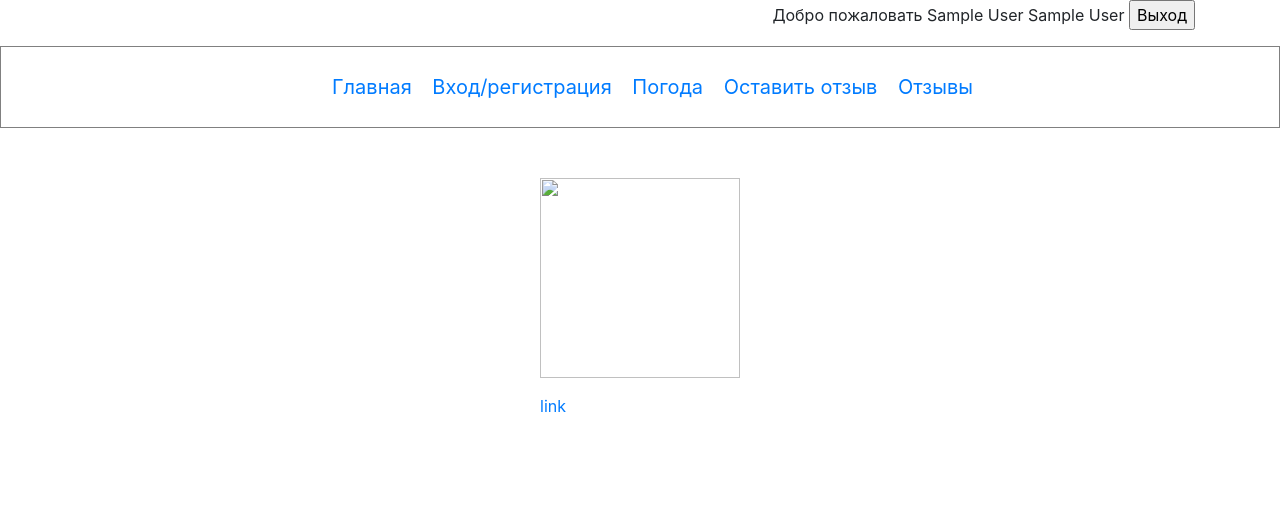
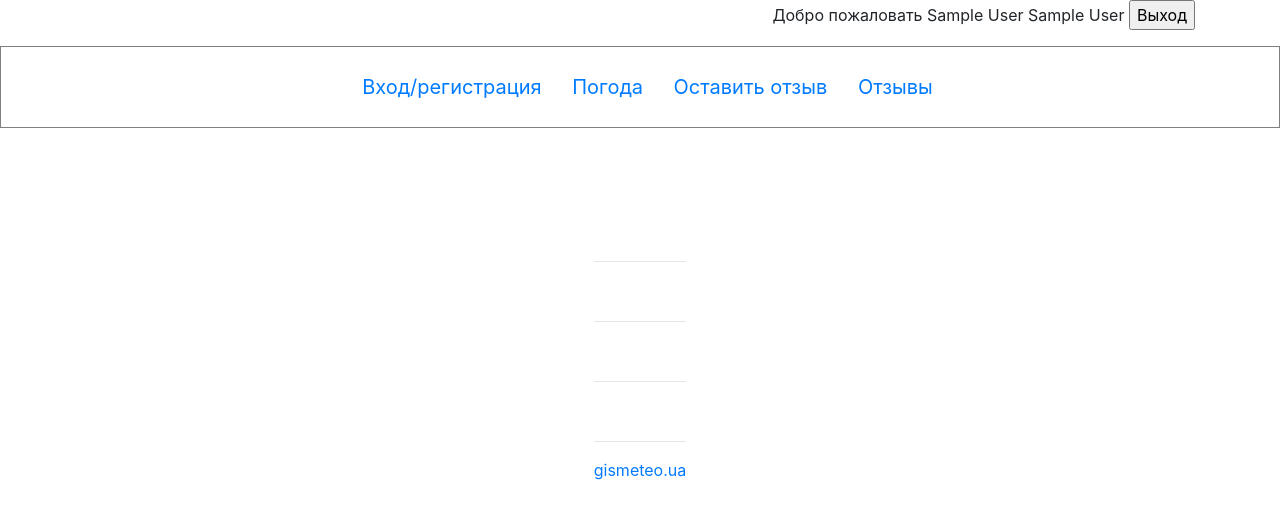
Before and after one commit to miusov/bwtTest, a PHP site: page /weather in a window 1280 px wide. Shown: the top 519 px of the page. Run offline with PHP 8.4, Linux system fonts and the light colour scheme; the visitor is signed in with stand-in values (Sample User, id 1); data that the repository does not hold is empty; some libraries are stand-ins or nearby versions.

Commit message:
28.12.16v4

```diff
--- a/controllers/LoginController.php
+++ b/controllers/LoginController.php
@@ -18,8 +18,6 @@ class LoginController
 		if (isset($_POST['register'])) {
 			if ($_POST['name'] != '' && $_POST['surname'] != '' && $_POST['email'] != '') {
 
-
-
 				$setlogin = Login::setLogin($name,$surname,$email,$sex,$bdate);
 				echo '<h3 style="color:green;text-align:center" >Вы зарегистрировались!</h3>';
 			}
@@ -37,7 +35,7 @@ class LoginController
 				session_start();
 			$_SESSION['name']=$login['name'];
 			$_SESSION['surname']=$login['surname'];
-			echo '<script>location.href = "/bwtTest"</script>';
+			echo '<script>location.href = "weather"</script>';
 			}
 			else{
 				echo '<h3 style="color:red">Не верно!</h3>';
@@ -48,7 +46,7 @@ class LoginController
 		if (isset($_POST['exit'])) {
 			unset($_SESSION['name']);
 			unset($_SESSION['surname']);
-			echo '<script>location.href = "/bwtTest"</script>';
+			echo '<script>location.href = "login"</script>';
 		}
 
 		return true;
--- a/controllers/WeatherController.php
+++ b/controllers/WeatherController.php
@@ -4,9 +4,8 @@ class WeatherController
 {
 	public function actionIndex()
 	{
-
-
-		$gismeteo = file_get_contents("http://informer.gismeteo.ru/rss/34601.xml");
+		if ($_SESSION['name']) {
+			$gismeteo = file_get_contents("http://informer.gismeteo.ru/rss/34601.xml");
 		preg_match_all("#<item.*?>(.*?)</item>#is", $gismeteo, $pogoda);
 		$day=$pogoda[0];
 		$data=array();
@@ -14,15 +13,24 @@ class WeatherController
 		foreach ($day as $value) {
 			preg_match("#<description>(.*?)</description>#is", $value,$description);
 			preg_match("#<title>(.*?)</title>#is", $value,$title);
+			preg_match("#<title>(.*?)</title>#is", $value,$city);
 			preg_match("#<enclosure url=\"(.*?)\" length=\"2000\" type=\"image/gif\" />#is", $value,$pic);
 			preg_match("#<link>(.*?)</link>#is", $value,$link);
-			$data[$i]['title']=$title[1];
+			$data[$i]['title']= substr($title[1], 20);
 			$data[$i]['desc']=$description[1];
 			$data[$i]['pic']=$pic[1];
 			$data[$i]['link']=$link[1];
 			$i++;
 		}
+		$strpos = strpos($city[1], ":");
+		$cityx = substr($city[1], 0, $strpos);
 		require_once(ROOT.'/views/weather/index.php');
+		}
+		else{
+			echo '<h2 style="color:red" class="vcenter">Только для зарегистрированных пользователей!</h2>';
+			echo '<h3 class="vcenter"><a href="login">Регистрация</a></h3>';
+		}
+
 		return true;
 	}
 }
--- a/index.php
+++ b/index.php
@@ -6,7 +6,6 @@ session_start();
 	<div class="col-md-12">
 		<div class="center">
 			<ul>
-				<li><a href="/bwtTest">Главная</a></li>
 				<li><a href="login">Вход/регистрация</a></li>
 				<li><a href="weather">Погода</a></li>
 				<li><a href="feedback">Оставить отзыв</a></li>
--- a/template/css/style.css
+++ b/template/css/style.css
@@ -22,7 +22,7 @@ ul{
 .center li{
 	list-style: none;
 	display: inline-block;
-	margin-right: 15px;
+	margin-right: 25px;
 }
 
 .center li a{
@@ -43,6 +43,10 @@ margin: 0;
 	margin-bottom: 10px;
 }
 
-.weathercenter{
+.vcenter{
 	text-align: center;
 }
+
+.weatherText{
+	font-size: 18px;
+}
--- a/views/weather/index.php
+++ b/views/weather/index.php
@@ -2,17 +2,22 @@
 <div class="row">
 	<div class="col-md-12 flex-center">
 	<div>
-		<img src="<?php echo $data[0]['pic'] ?>" width="200" height="200">
-		<h4 class="weathercenter"><?php echo $data[0]['title'] ?></h4>
-		<p><?php echo $data[0]['desc'] ?></p>
-		<h4 class="weathercenter"><?php echo $data[1]['title'] ?></h4>
-		<p><?php echo $data[1]['desc'] ?></p>
-		<h4 class="weathercenter"><?php echo $data[2]['title'] ?></h4>
-		<p><?php echo $data[2]['desc'] ?></p>
-		<h4 class="weathercenter"><?php echo $data[3]['title'] ?></h4>
-		<p><?php echo $data[3]['desc'] ?></p>
-		<a href="<?php echo $data[0]['link'] ?>">link</a>
+	<h1 class="vcenter"><?php echo $cityx  ?></h1><br>
+		<h4 class="vcenter"><?php echo $data[0]['title'] ?></h4>
+		<p class="weatherText"><img src="<?php echo $data[0]['pic'] ?>"> <?php echo $data[0]['desc'] ?></p>
+		<hr>
+		<h4 class="vcenter"><?php echo $data[1]['title'] ?></h4>
+		<p class="weatherText"><img src="<?php echo $data[1]['pic'] ?>"> <?php echo $data[1]['desc'] ?></p>
+		<hr>
+		<h4 class="vcenter"><?php echo $data[2]['title'] ?></h4>
+		<p class="weatherText"><img src="<?php echo $data[1]['pic'] ?>"><?php echo $data[2]['desc'] ?></p>
+		<hr>
+		<h4 class="vcenter"><?php echo $data[3]['title'] ?></h4>
+		<p class="weatherText"><img src="<?php echo $data[3]['pic'] ?>"> <?php echo $data[3]['desc'] ?></p>
+		<hr>
+		<a href="<?php echo $data[0]['link'] ?>" target="_blanc">gismeteo.ua</a><br>
 	</div>
+
 </div>
 </div>
 </div>
```
